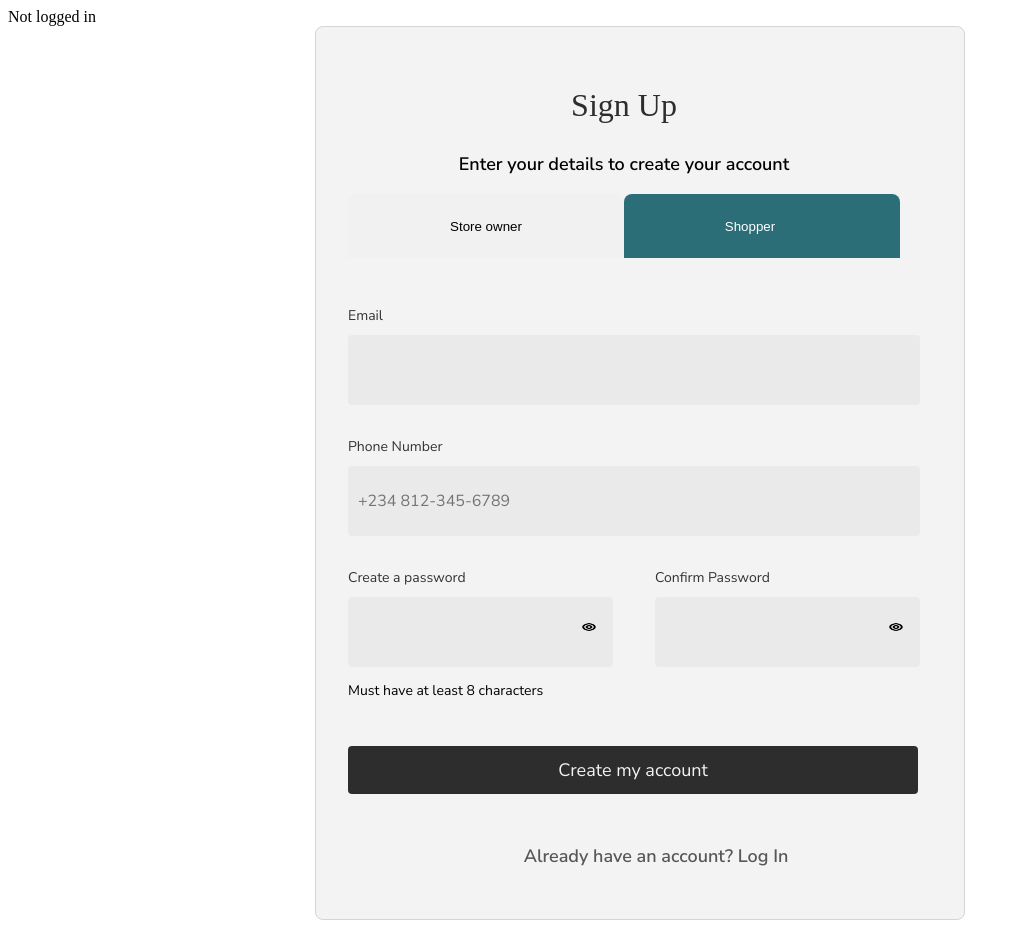
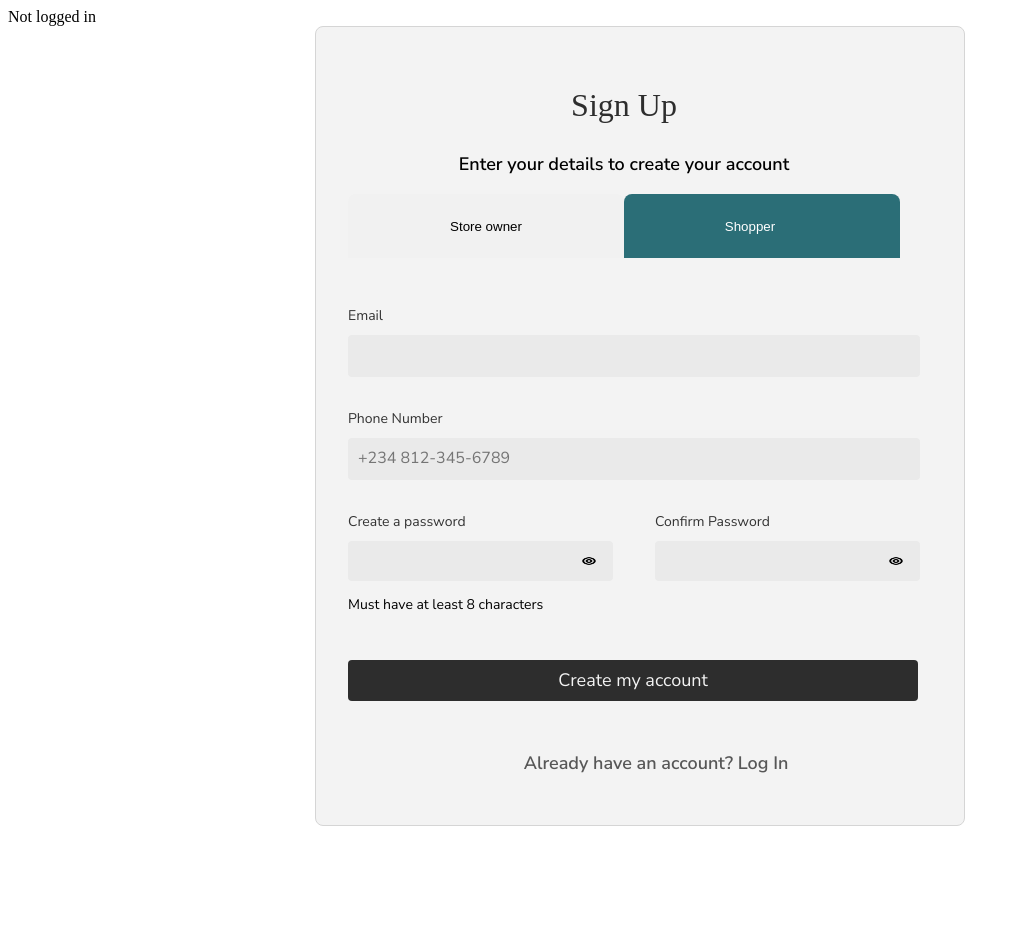
Before and after one commit to Ibizugbe/ISW-FRONTEND, a React (Vite) app: page / in a window 1280 px wide. Shown: the whole page, without its empty margins (0-1020 px from the left). After the commit the page ends 834 px from the top, so only its background shows below. Built offline with nearby package versions, Linux system fonts and the light colour scheme; a web font is replaced by a local one.

Commit message:
reduced the form field

```diff
--- a/src/auth/style.css
+++ b/src/auth/style.css
@@ -156,7 +156,7 @@ h2 {
 .signupForm input[type="email"],
 .signupForm input[type="number"] {
   width: 552px;
-  height: 50px;
+  height: auto;
   padding: 10px;
   gap: 10px;
   border-radius: 4px;
@@ -174,8 +174,10 @@ h2 {
 }
 .Password input[type="password"] {
   width: 265px;
-  height: 54px;
-  padding: 16px 0px 0px 0px;
+  height: 40px;
+
+  line-height: 25px;
+  padding: 0px;
   gap: 10px;
   border-radius: 4px;
   border: none;
@@ -186,8 +188,8 @@ h2 {
 }
 .Password input[type="confirmPassword"] {
   width: 265px;
-  height: 54px;
-  padding: 16px 0px 0px 0px;
+  height: 40px;
+  padding: 0px;
   gap: 10px;
   border-radius: 4px;
   border: none;
@@ -230,7 +232,7 @@ h2 {
 }
 .passwordInput2 img {
   position: absolute;
-  top: 50%;
+  top: 60%;
   right: 1rem;
   transform: translateY(-50%);
   cursor: pointer;
@@ -240,7 +242,7 @@ h2 {
 }
 .signUpButton {
   width: 570px;
-  height: 48px;
+  height: auto;
   padding: 16px;
   background-color: #2d2d2d;
   padding: 8px;
@@ -253,18 +255,7 @@ h2 {
   color: #f3f3f3;
 }
 
-.input[type="text" i] {
-  width: 265px;
-  height: 54px;
-  padding: 16px 0px 0px 0px;
-  gap: 10px;
-  border-radius: 4px;
-  border: none;
-  opacity: 0px;
-  background-color: #eaeaea;
-  margin-top: 10px;
-  color: #666666;
-}
+
 
 @media(max-width: 380px){
   .passwordWrapper{
```
